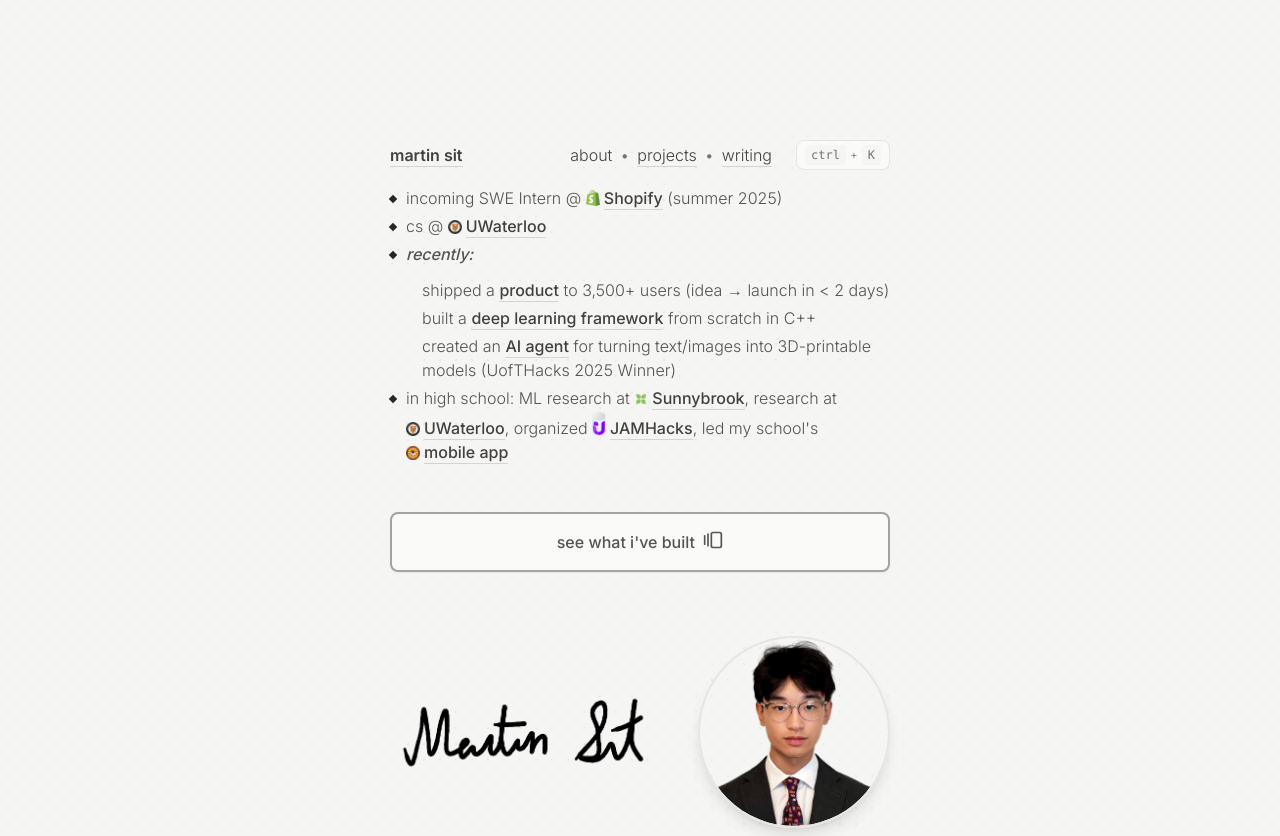
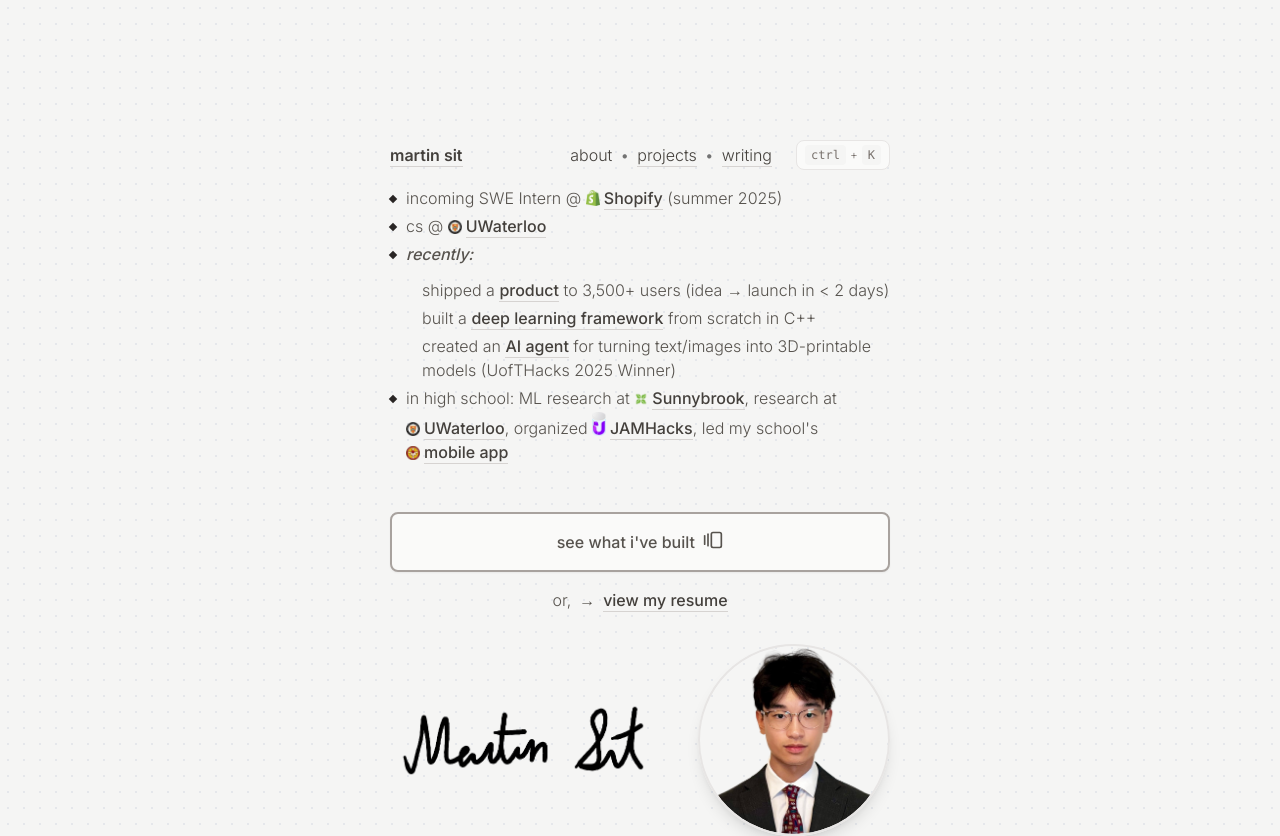
Before and after one commit to martin226/v2, a Next.js app: page / in a window 1280 px wide. Shown: the top 836 px of the page. Built offline with nearby package versions, Linux system fonts and the light colour scheme.

Commit message:
feat: or view my resume button

```diff
--- a/src/app/page.js
+++ b/src/app/page.js
@@ -109,6 +109,14 @@
         <GalleryHorizontalEnd className="size-5 inline align-top ml-1 transition-transform group-hover:rotate-3" />
       </NextLink>
 
+      <div className="flex items-center justify-center gap-2 text-stone-600 -mt-8 -mb-8">
+        <span>or, </span>
+        <span>→</span>
+        <Link href="/resume.pdf" className="font-medium">
+          view my resume
+        </Link>
+      </div>
+
       <div className="flex justify-between mt-4">
         <div className="relative flex-1">
           <Image
```
